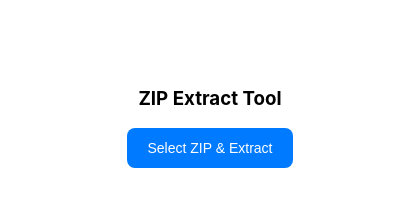
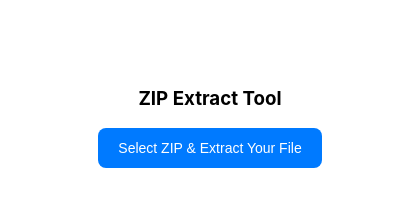
Before and after one commit to MJMahedi/UNZIPbyMJ, an Electron app: page index.html in a window 420 px wide. Drawn offline with Linux system fonts and the light colour scheme.

Commit message:
title change

```diff
--- a/index.html
+++ b/index.html
@@ -23,7 +23,7 @@ button {
 
 <h3>ZIP Extract Tool</h3>
 
-<button onclick="unzip()">Select ZIP & Extract</button>
+<button onclick="unzip()">Select ZIP & Extract Your File</button>
 
 <p id="status"></p>
 
```
